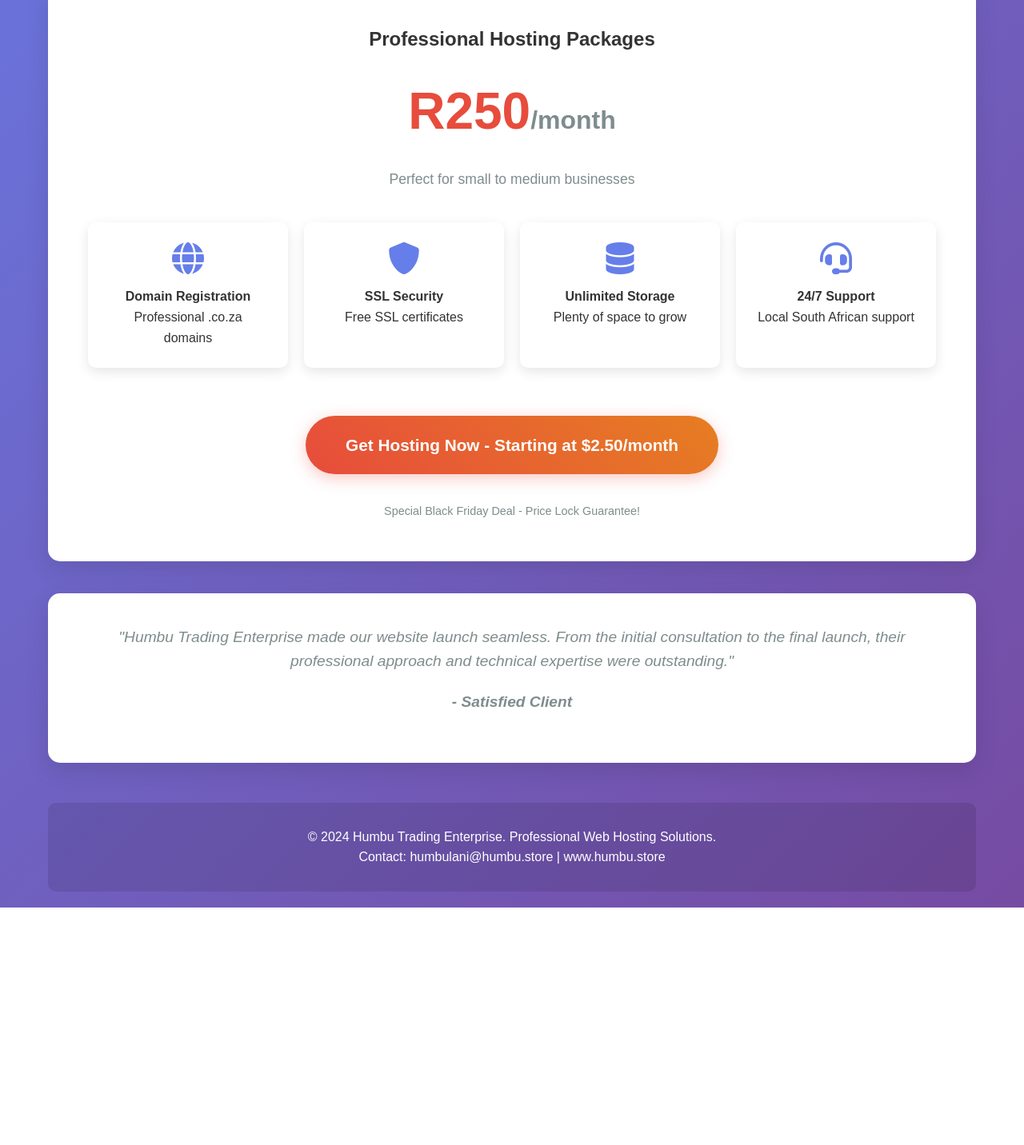
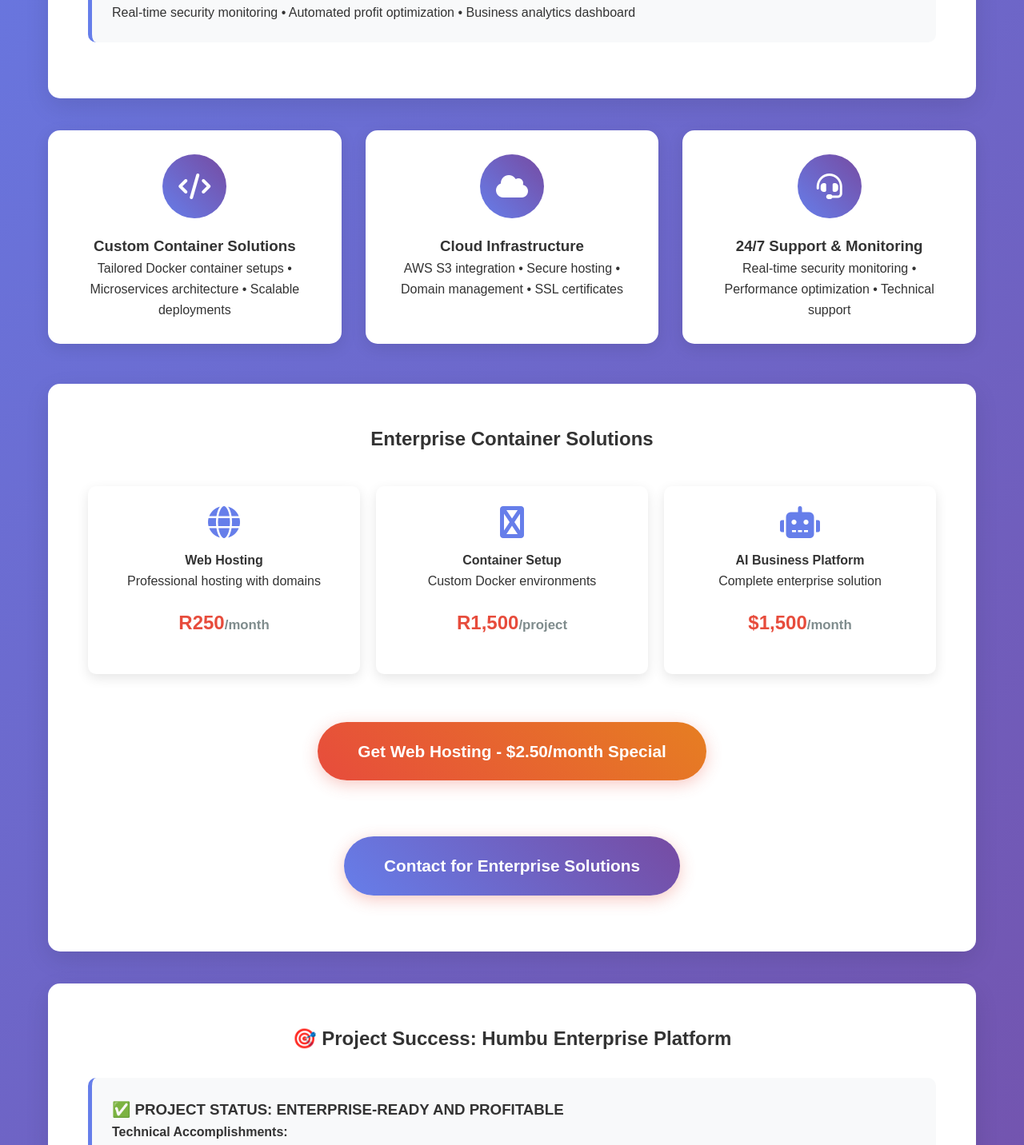
Before and after one commit to Humbulan/Container-lending-page.io, a plain HTML site: page index.html in a window 1280 px wide. Shown: the part 724-2156 px from the top of the page at 80% size. Before the commit the page ends 1859 px from the top, so only its background shows below. Drawn offline with Linux system fonts and the light colour scheme.

Commit message:
Transform into complete container business platform showcasing Humbu Enterprise Project

```diff
--- a/index.html
+++ b/index.html
@@ -3,7 +3,7 @@
 <head>
     <meta charset="UTF-8">
     <meta name="viewport" content="width=device-width, initial-scale=1.0">
-    <title>Humbu Trading Enterprise - Professional Web Hosting</title>
+    <title>Humbu Enterprise - Complete Container & AI Business Platform</title>
     <style>
         * {
             margin: 0;
@@ -42,13 +42,6 @@
             -webkit-text-fill-color: transparent;
         }
 
-        .header p {
-            font-size: 1.3em;
-            color: #7f8c8d;
-            max-width: 600px;
-            margin: 0 auto;
-        }
-
         .process-steps {
             display: grid;
             grid-template-columns: repeat(auto-fit, minmax(300px, 1fr));
@@ -82,17 +75,6 @@
             color: white;
         }
 
-        .step h3 {
-            color: #2c3e50;
-            margin-bottom: 15px;
-            font-size: 1.5em;
-        }
-
-        .step p {
-            color: #7f8c8d;
-            margin-bottom: 20px;
-        }
-
         .price-section {
             background: white;
             padding: 50px;
@@ -107,12 +89,6 @@
             color: #e74c3c;
             font-weight: bold;
             margin: 20px 0;
-        }
-
-        .price-note {
-            color: #7f8c8d;
-            font-size: 1.1em;
-            margin-bottom: 30px;
         }
 
         .features {
@@ -150,53 +126,20 @@
             margin: 20px 0;
         }
 
-        .cta-button:hover {
-            transform: translateY(-3px);
-            box-shadow: 0 8px 25px rgba(231, 76, 60, 0.4);
-        }
-
-        .testimonial {
+        .platform-showcase {
             background: white;
-            padding: 40px;
+            padding: 50px;
             border-radius: 15px;
             margin: 40px 0;
-            text-align: center;
             box-shadow: 0 10px 30px rgba(0,0,0,0.1);
         }
 
-        .testimonial p {
-            font-style: italic;
-            font-size: 1.2em;
-            color: #7f8c8d;
-            margin-bottom: 20px;
-        }
-
-        .client-name {
-            font-weight: bold;
-            color: #2c3e50;
-        }
-
-        .footer {
-            text-align: center;
-            padding: 30px;
-            color: white;
-            background: rgba(0,0,0,0.1);
+        .platform-feature {
+            background: #f8f9fa;
+            padding: 25px;
             border-radius: 10px;
-            margin-top: 50px;
-        }
-
-        @media (max-width: 768px) {
-            .header h1 {
-                font-size: 2em;
-            }
-
-            .price-tag {
-                font-size: 2.5em;
-            }
-
-            .process-steps {
-                grid-template-columns: 1fr;
-            }
+            margin: 20px 0;
+            border-left: 5px solid #667eea;
         }
     </style>
     <link rel="stylesheet" href="https://cdnjs.cloudflare.com/ajax/libs/font-awesome/6.0.0/css/all.min.css">
@@ -204,82 +147,125 @@
 <body>
     <div class="container">
         <div class="header">
-            <h1>Your Complete Web Hosting Solution</h1>
-            <p>From initial consultation to successful launch - we guide you through every step of your online journey</p>
+            <h1>Humbu Enterprise Platform</h1>
+            <p>Complete Container & AI Business Solutions - Enterprise-Ready & Profitable</p>
+        </div>
+
+        <!-- CONTAINER BUSINESS SECTION -->
+        <div class="platform-showcase">
+            <h2 style="text-align: center; margin-bottom: 30px;">🚀 Complete Container Platform</h2>
+
+            <div class="platform-feature">
+                <h3><i class="fas fa-shield-alt"></i> Enterprise Security</h3>
+                <p>Full HTTPS/SSL with custom CA certificates • Real-time security monitoring • ZeroTier secure connectivity</p>
+            </div>
+
+            <div class="platform-feature">
+                <h3><i class="fas fa-server"></i> Microservices Architecture</h3>
+                <p>8/8 services running healthy • AI Service (Port 8205) • API Gateway • Secure Dashboard • Load Balancer</p>
+            </div>
+
+            <div class="platform-feature">
+                <h3><i class="fas fa-robot"></i> AI-Powered Business Intelligence</h3>
+                <p>Real-time security monitoring • Automated profit optimization • Business analytics dashboard</p>
+            </div>
         </div>
 
         <div class="process-steps">
             <div class="step">
                 <div class="step-icon">
-                    <i class="fas fa-comments"></i>
+                    <i class="fas fa-code"></i>
                 </div>
-                <h3>1. Initial Consultation</h3>
-                <p>We discuss your business needs, goals, and technical requirements to create the perfect hosting plan</p>
+                <h3>Custom Container Solutions</h3>
+                <p>Tailored Docker container setups • Microservices architecture • Scalable deployments</p>
             </div>
 
             <div class="step">
                 <div class="step-icon">
-                    <i class="fas fa-cogs"></i>
+                    <i class="fas fa-cloud"></i>
                 </div>
-                <h3>2. Setup & Configuration</h3>
-                <p>Our experts configure your hosting environment, domains, and security settings for optimal performance</p>
+                <h3>Cloud Infrastructure</h3>
+                <p>AWS S3 integration • Secure hosting • Domain management • SSL certificates</p>
             </div>
 
             <div class="step">
                 <div class="step-icon">
-                    <i class="fas fa-rocket"></i>
+                    <i class="fas fa-headset"></i>
                 </div>
-                <h3>3. Launch & Support</h3>
-                <p>We launch your website and provide ongoing support to ensure your online success</p>
+                <h3>24/7 Support & Monitoring</h3>
+                <p>Real-time security monitoring • Performance optimization • Technical support</p>
             </div>
         </div>
 
+        <!-- PRICING SECTION -->
         <div class="price-section">
-            <h2>Professional Hosting Packages</h2>
-            <div class="price-tag">R250<span style="font-size: 0.5em; color: #7f8c8d;">/month</span></div>
-            <p class="price-note">Perfect for small to medium businesses</p>
+            <h2>Enterprise Container Solutions</h2>
 
             <div class="features">
                 <div class="feature">
                     <i class="fas fa-globe"></i>
-                    <h4>Domain Registration</h4>
-                    <p>Professional .co.za domains</p>
+                    <h4>Web Hosting</h4>
+                    <p>Professional hosting with domains</p>
+                    <div class="price-tag" style="font-size: 1.5em;">R250<span style="font-size: 0.7em; color: #7f8c8d;">/month</span></div>
                 </div>
+
                 <div class="feature">
-                    <i class="fas fa-shield-alt"></i>
-                    <h4>SSL Security</h4>
-                    <p>Free SSL certificates</p>
+                    <i class="fas fa-docker"></i>
+                    <h4>Container Setup</h4>
+                    <p>Custom Docker environments</p>
+                    <div class="price-tag" style="font-size: 1.5em;">R1,500<span style="font-size: 0.7em; color: #7f8c8d;">/project</span></div>
                 </div>
+
                 <div class="feature">
-                    <i class="fas fa-database"></i>
-                    <h4>Unlimited Storage</h4>
-                    <p>Plenty of space to grow</p>
-                </div>
-                <div class="feature">
-                    <i class="fas fa-headset"></i>
-                    <h4>24/7 Support</h4>
-                    <p>Local South African support</p>
+                    <i class="fas fa-robot"></i>
+                    <h4>AI Business Platform</h4>
+                    <p>Complete enterprise solution</p>
+                    <div class="price-tag" style="font-size: 1.5em;">$1,500<span style="font-size: 0.7em; color: #7f8c8d;">/month</span></div>
                 </div>
             </div>
 
-            <!-- INTERSERVER AFFILIATE LINK ADDED HERE -->
+            <!-- INTERSERVER AFFILIATE LINK -->
             <a href="https://www.interserver.net/r/1093924" target="_blank" class="cta-button">
-                Get Hosting Now - Starting at $2.50/month
+                Get Web Hosting - $2.50/month Special
             </a>
 
-            <p style="margin-top: 15px; font-size: 0.9em; color: #7f8c8d;">
-                Special Black Friday Deal - Price Lock Guarantee!
-            </p>
+            <div style="margin-top: 30px;">
+                <a href="mailto:humbulani@humbu.store" class="cta-button" style="background: linear-gradient(45deg, #667eea, #764ba2);">
+                    Contact for Enterprise Solutions
+                </a>
+            </div>
         </div>
 
-        <div class="testimonial">
-            <p>"Humbu Trading Enterprise made our website launch seamless. From the initial consultation to the final launch, their professional approach and technical expertise were outstanding."</p>
-            <p class="client-name">- Satisfied Client</p>
+        <!-- SUCCESS STORY -->
+        <div class="platform-showcase">
+            <h2 style="text-align: center; margin-bottom: 30px;">🎯 Project Success: Humbu Enterprise Platform</h2>
+            <div class="platform-feature">
+                <h3>✅ PROJECT STATUS: ENTERPRISE-READY AND PROFITABLE</h3>
+                <p><strong>Technical Accomplishments:</strong></p>
+                <ul style="text-align: left; margin: 15px 0;">
+                    <li>AI Logic Deployed with profit-driving security monitor</li>
+                    <li>Full HTTPS Stability - 8/8 services healthy</li>
+                    <li>Certificate Trust Confirmed with custom CA</li>
+                    <li>ZeroTier connectivity established (10.11.2.161)</li>
+                    <li>Secure Dashboard: https://127.0.0.1:9443</li>
+                </ul>
+                <p><strong>Business Value:</strong> Premium Tier ready at $1,500/month per client</p>
+            </div>
         </div>
 
-        <div class="footer">
-            <p>&copy; 2024 Humbu Trading Enterprise. Professional Web Hosting Solutions.</p>
-            <p>Contact: humbulani@humbu.store | www.humbu.store</p>
+        <div class="platform-showcase" style="text-align: center;">
+            <h3>Ready to Deploy Your Container Solution?</h3>
+            <p>From simple web hosting to complete enterprise AI platforms</p>
+            <div style="margin-top: 30px;">
+                <a href="mailto:humbulani@humbu.store?subject=Container Business Inquiry" class="cta-button">
+                    Start Your Project Today
+                </a>
+            </div>
+        </div>
+
+        <div style="text-align: center; padding: 30px; color: white; margin-top: 50px;">
+            <p>&copy; 2024 Humbu Trading Enterprise. Complete Container & AI Business Solutions.</p>
+            <p>Contact: humbulani@humbu.store | www.humbu.store | Enterprise Platform: https://127.0.0.1:9443</p>
         </div>
     </div>
 </body>
```
